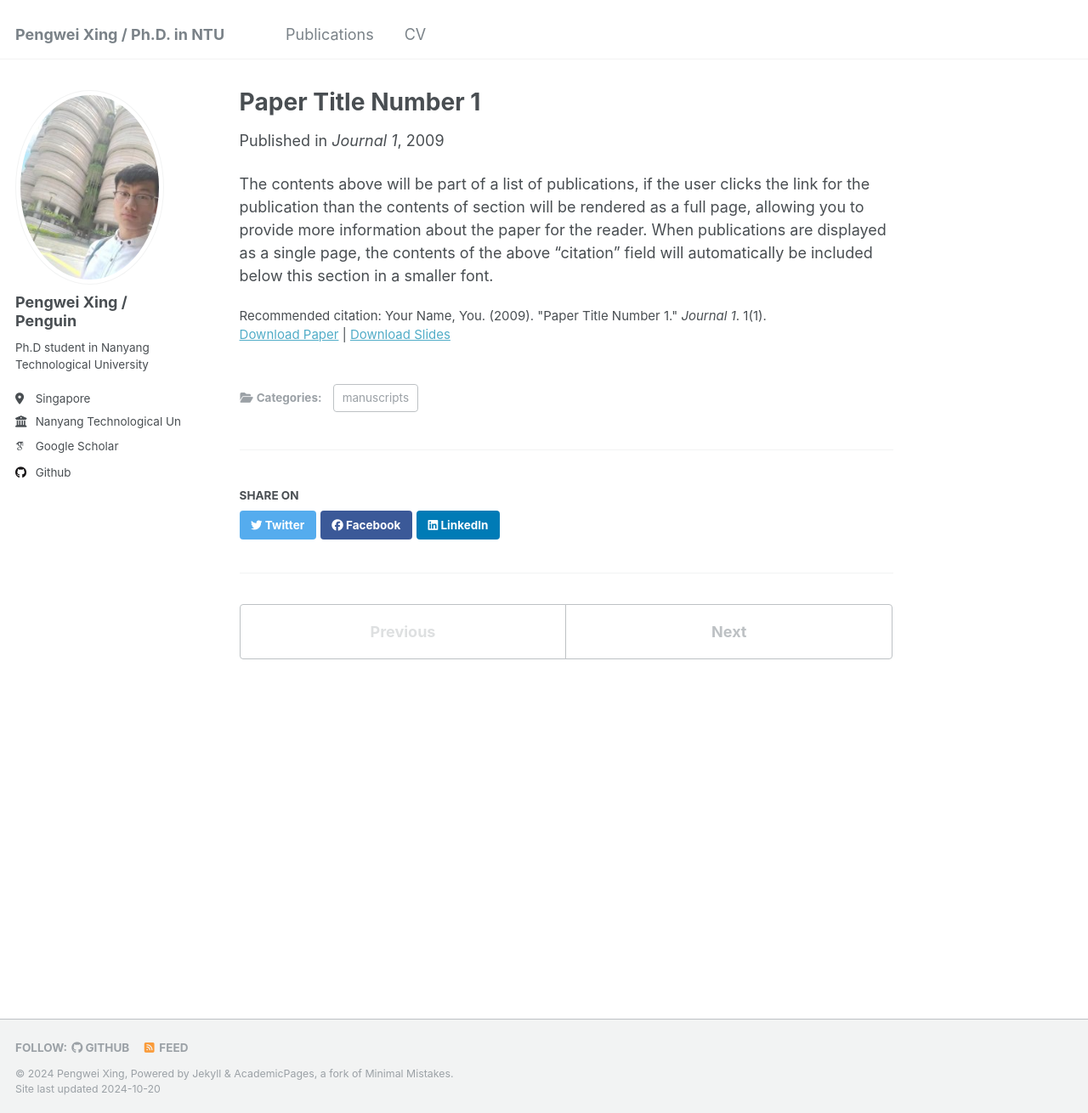
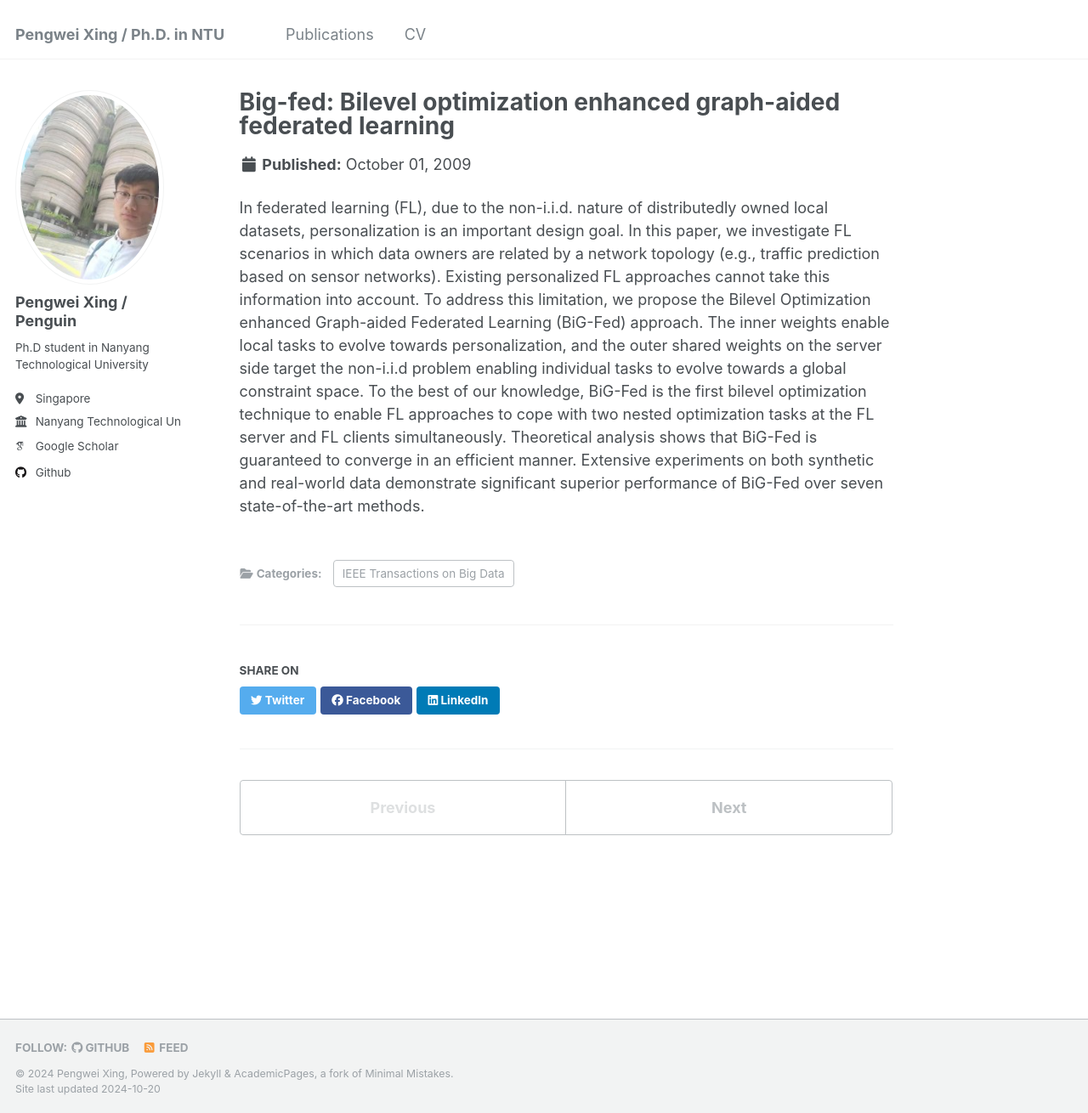
Before and after one commit to bluerxing/bluerxing.github.io, a Jekyll site: the page built from _publications/2009-10-01-paper-title-number-1.md, in a window 1280 px wide and 1310 px high. Shown: the whole window at 85% size. Built offline with Jekyll 4.4.1, drawn with Linux system fonts in a browser that asks for light colours; some web fonts are replaced.

Commit message:
Update 2009-10-01-paper-title-number-1.md

```diff
--- a/_publications/2009-10-01-paper-title-number-1.md
+++ b/_publications/2009-10-01-paper-title-number-1.md
@@ -1,14 +1,9 @@
 ---
-title: "Paper Title Number 1"
+title: "Big-fed: Bilevel optimization enhanced graph-aided federated learning"
 collection: publications
-category: manuscripts
-permalink: /publication/2009-10-01-paper-title-number-1
-excerpt: 'This paper is about the number 1. The number 2 is left for future work.'
-date: 2009-10-01
-venue: 'Journal 1'
-slidesurl: 'http://academicpages.github.io/files/slides1.pdf'
-paperurl: 'http://academicpages.github.io/files/paper1.pdf'
-citation: 'Your Name, You. (2009). &quot;Paper Title Number 1.&quot; <i>Journal 1</i>. 1(1).'
+category: IEEE Transactions on Big Data
+permalink: /publication/2022-bigfed-transbigdata
+paperurl: 'https://ieeexplore.ieee.org/abstract/document/9832778'
 ---
 
-The contents above will be part of a list of publications, if the user clicks the link for the publication than the contents of section will be rendered as a full page, allowing you to provide more information about the paper for the reader. When publications are displayed as a single page, the contents of the above "citation" field will automatically be included below this section in a smaller font.
+In federated learning (FL), due to the non-i.i.d. nature of distributedly owned local datasets, personalization is an important design goal. In this paper, we investigate FL scenarios in which data owners are related by a network topology (e.g., traffic prediction based on sensor networks). Existing personalized FL approaches cannot take this information into account. To address this limitation, we propose the Bilevel Optimization enhanced Graph-aided Federated Learning (BiG-Fed) approach. The inner weights enable local tasks to evolve towards personalization, and the outer shared weights on the server side target the non-i.i.d problem enabling individual tasks to evolve towards a global constraint space. To the best of our knowledge, BiG-Fed is the first bilevel optimization technique to enable FL approaches to cope with two nested optimization tasks at the FL server and FL clients simultaneously. Theoretical analysis shows that BiG-Fed is guaranteed to converge in an efficient manner. Extensive experiments on both synthetic and real-world data demonstrate significant superior performance of BiG-Fed over seven state-of-the-art methods.
```
